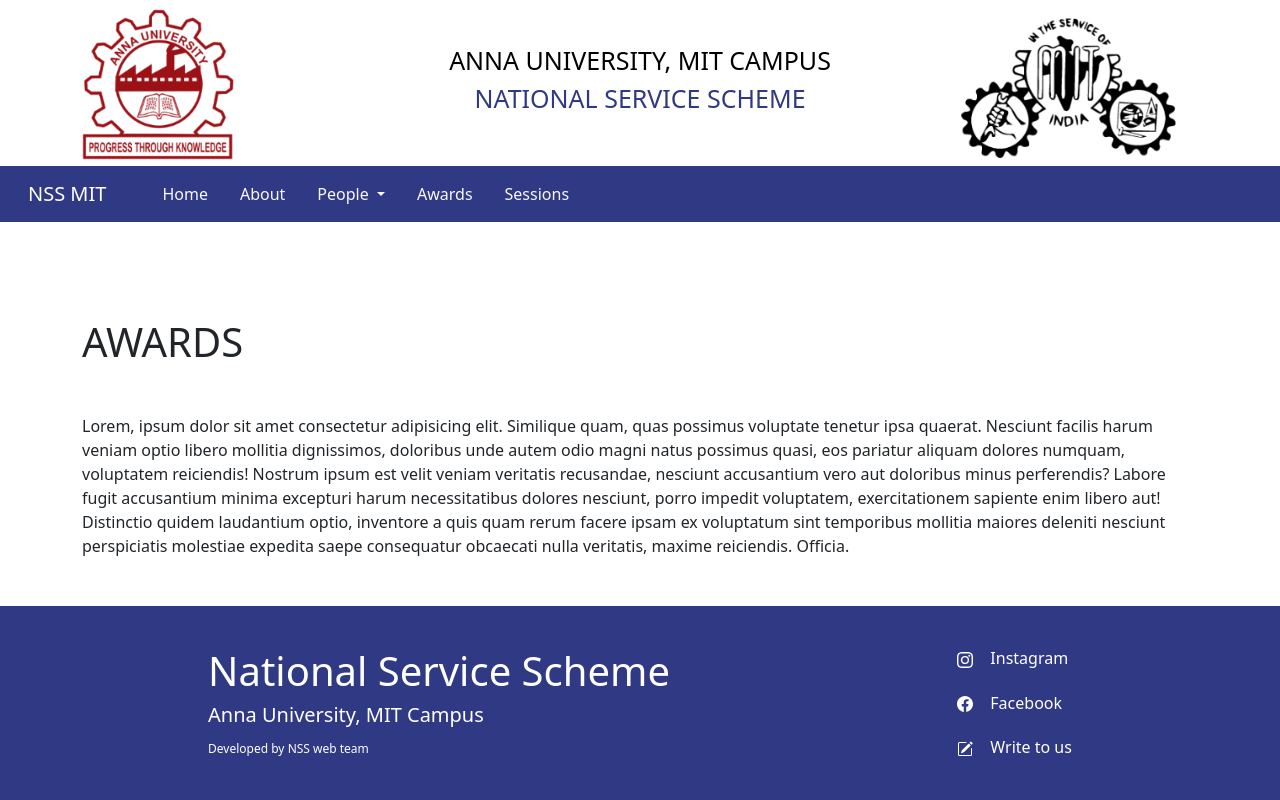
After one commit to Prabakaran2712/NSS-Website, a PHP site: page /awards.php in a window 1280 px wide. The commit adds this page. Run offline with PHP 8.4, Linux system fonts and the light colour scheme; data that the repository does not hold is empty; some web fonts are replaced.

Commit message:
add awards page

```diff
--- /dev/null
+++ b/awards.php
@@ -0,0 +1,6 @@
+<?php require('./views/header.php'); ?>
+<div class="container">
+    <h1 class="my-5 pt-5">AWARDS</h1>
+    <p class="my-5">Lorem, ipsum dolor sit amet consectetur adipisicing elit. Similique quam, quas possimus voluptate tenetur ipsa quaerat. Nesciunt facilis harum veniam optio libero mollitia dignissimos, doloribus unde autem odio magni natus possimus quasi, eos pariatur aliquam dolores numquam, voluptatem reiciendis! Nostrum ipsum est velit veniam veritatis recusandae, nesciunt accusantium vero aut doloribus minus perferendis? Labore fugit accusantium minima excepturi harum necessitatibus dolores nesciunt, porro impedit voluptatem, exercitationem sapiente enim libero aut! Distinctio quidem laudantium optio, inventore a quis quam rerum facere ipsam ex voluptatum sint temporibus mollitia maiores deleniti nesciunt perspiciatis molestiae expedita saepe consequatur obcaecati nulla veritatis, maxime reiciendis. Officia.</p>
+</div>
+<?php require('./views/footer.php'); ?>
--- a/views/header.php
+++ b/views/header.php
@@ -104,7 +104,7 @@
               </ul>
             </li>
             <li class="nav-item me-3">
-              <a class="nav-link text-light" href="#">Awards</a>
+              <a class="nav-link text-light" href="awards.php">Awards</a>
             </li>
             <li class="nav-item">
               <a class="nav-link text-light" href="./sessions.php">Sessions</a>
```
